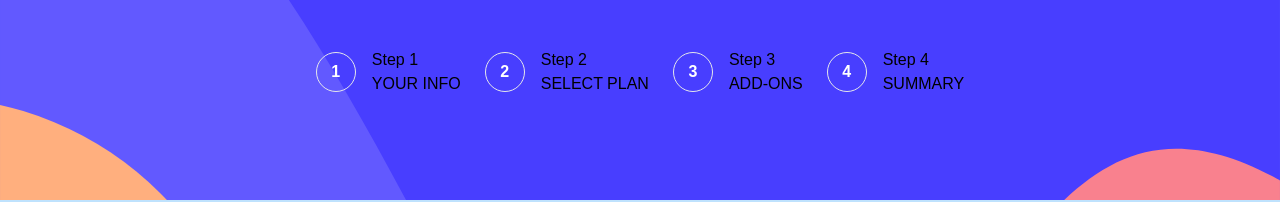
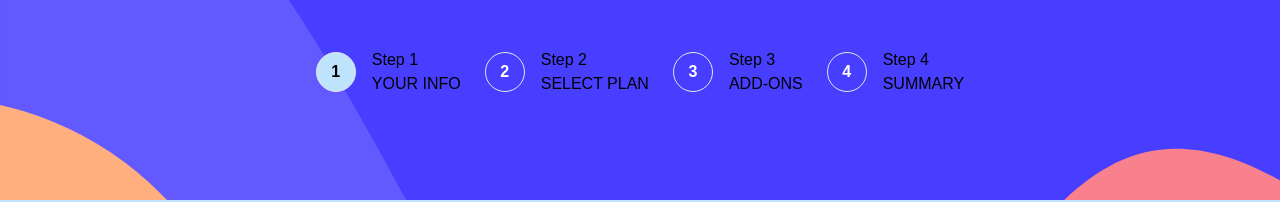
Before and after one commit to gonferreyra/multi-step-form, a React (Vite) app: page / in a window 1280 px wide. Shown: the top 202 px of the page. Built offline with nearby package versions, Linux system fonts and the light colour scheme.

Commit message:
destructuring state comming from hook

```diff
--- a/src/components/Sidebar.tsx
+++ b/src/components/Sidebar.tsx
@@ -21,7 +21,7 @@ const sidebarOptions = [
 ];
 
 export default function Sidebar() {
-  const activeStep = useActiveId();
+  const { activeStep } = useActiveId();
   return (
     <aside className="min-h-[200px] bg-sidebar-mobile bg-cover bg-no-repeat">
       <div className="flex justify-center gap-6 pt-12">
```
